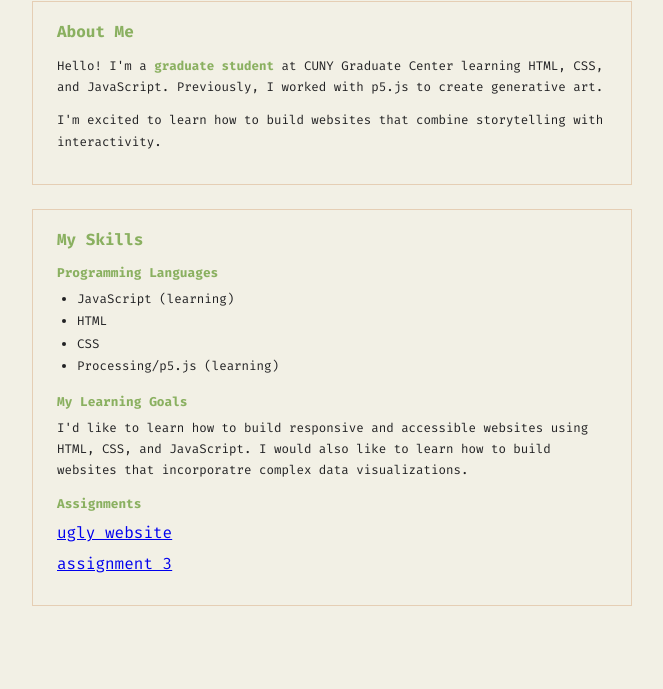
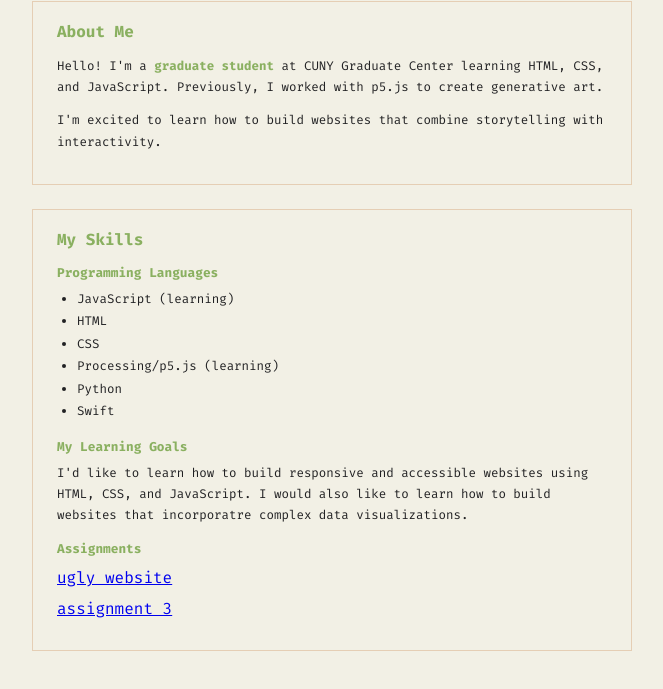
Before and after one commit to naitopia/creative-computing-assignment, a plain HTML site: page index.html in a window 1280 px wide. Shown: the part 93-782 px from the top of the page, without its empty margins (308-971 px from the left). Drawn offline with Linux system fonts and the light colour scheme.

Commit message:
added skills

```diff
--- a/index.html
+++ b/index.html
@@ -27,6 +27,8 @@
         <li>HTML</li>
         <li>CSS</li>
         <li>Processing/p5.js (learning)</li>
+        <li>Python</li>
+        <li>Swift</li>
       </ul>
 
       <h3>My Learning Goals</h3>
```
